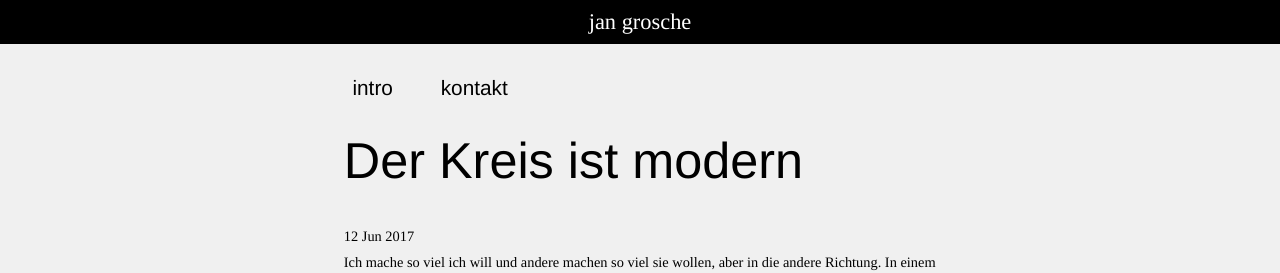
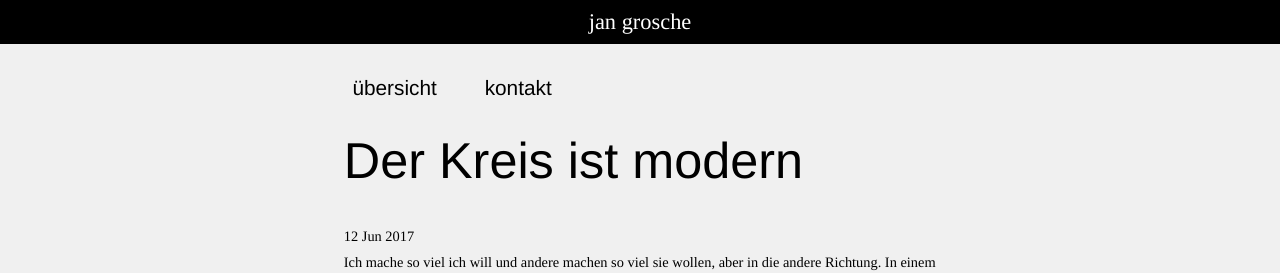
Before and after one commit to janucember/creative-writing-german, a Jekyll site: the page built from _posts/2017-06-11-der-kreis-ist-modern.md, in a window 1280 px wide. Shown: the top 273 px of the page. Built offline with Jekyll 4.4.1, drawn with Linux system fonts in a browser that asks for light colours.

Commit message:
add contact details

```diff
--- a/_layouts/default.html
+++ b/_layouts/default.html
@@ -10,7 +10,7 @@
       <div id="wrapper">
       <nav>
           <ul>
-              <li><a {% if page.url == "/" %}class="active"{% endif %} href="/creative-writing-german">Intro</a></li>
+              <li><a {% if page.url == "/" %}class="active"{% endif %} href="/creative-writing-german">Übersicht</a></li>
               <li><a {% if page.url == "/kontakt.html" %}class="active"{% endif %} href="/creative-writing-german/kontakt">Kontakt</a></li>
           </ul>
       </nav>
--- a/kontakt.html
+++ b/kontakt.html
@@ -3,3 +3,5 @@
 title: Kontakt
 ---
 <h1>{{ page.title }}</h1>
+
+<img src="https://www.jan.ink/kontakt/kontakt.svg" alt="Kontaktinformationsn">
```
